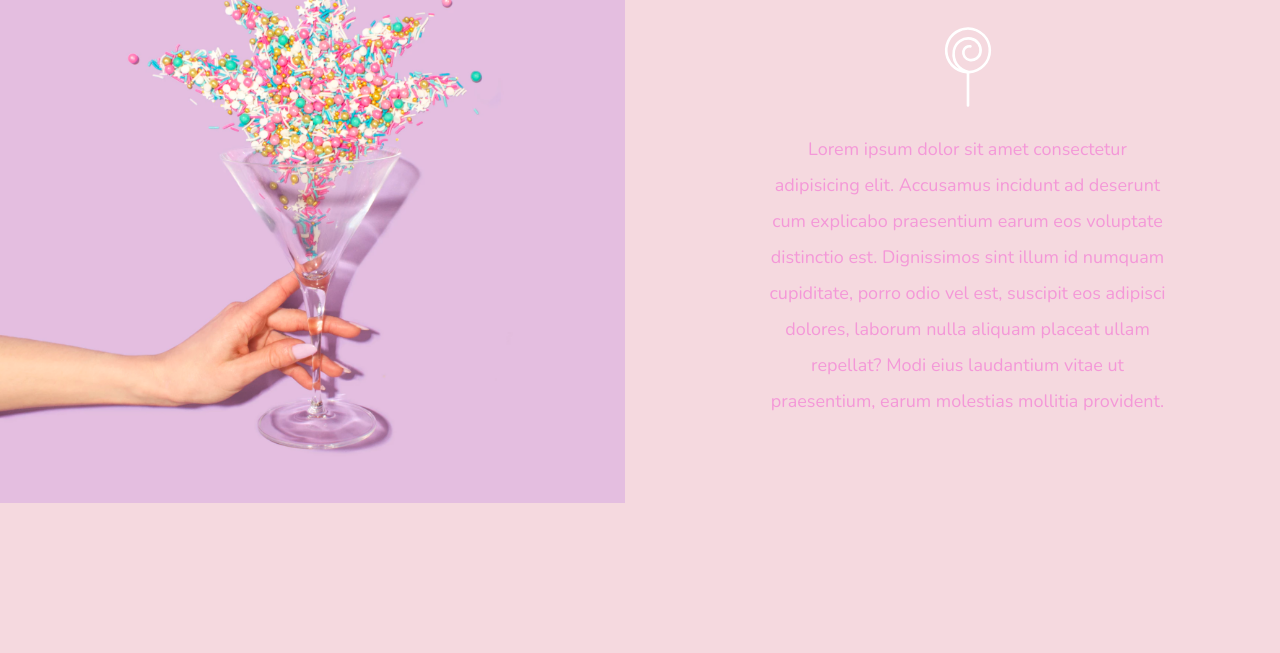
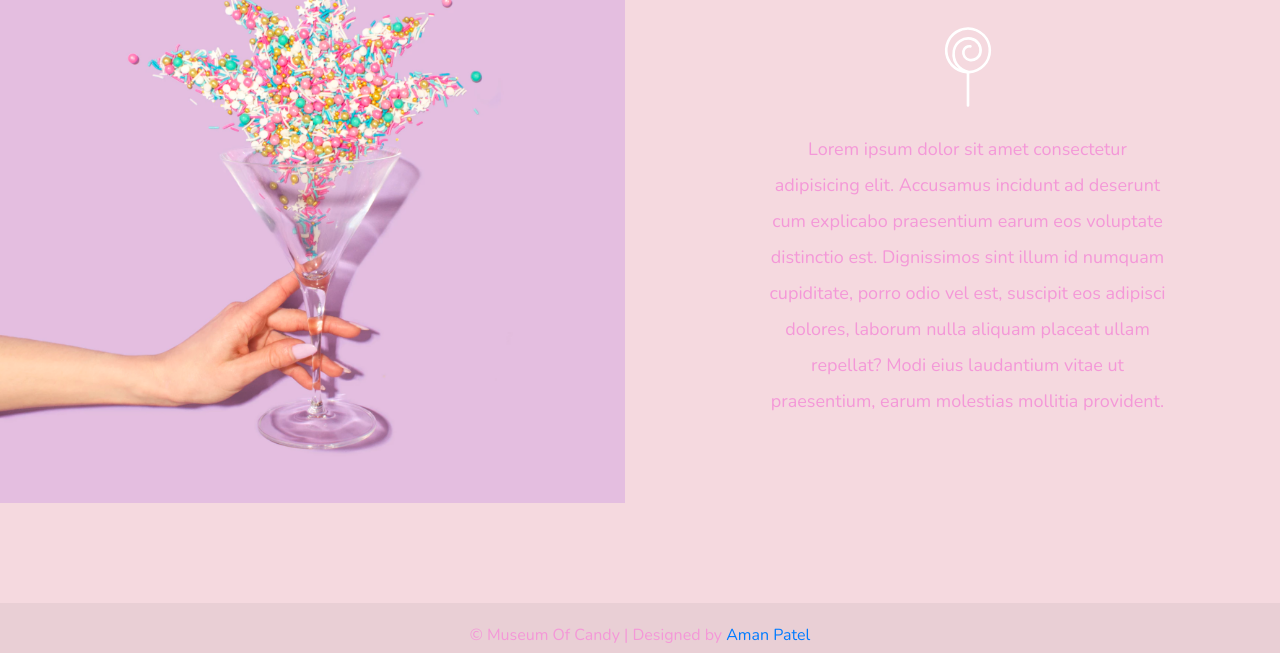
Before and after one commit to amannpatel/museum-of-candy, a plain HTML site: page index.html in a window 1280 px wide. Shown: the part 2577-3230 px from the top of the page. Before the commit the page ends 3180 px from the top, so only its background shows below. Drawn offline with nearby package versions, Linux system fonts and the light colour scheme.

Commit message:
added footer

```diff
--- a/app.css
+++ b/app.css
@@ -52,6 +52,16 @@ body {
   transition: background 500ms;
 }
 
+.footer {
+  background: #e9cfd5;
+  color: #f498d8;
+  height: 50px;
+  width: 100%;
+  text-align: center;
+  position: absolute;
+  padding-top: 20px;
+}
+
 @media (max-width: 1265px) {
   #headingGroup h1 {
     font-weight: 100;
--- a/index.html
+++ b/index.html
@@ -116,6 +116,10 @@
     </div>
   </section>
 
+  <div class="footer">
+    &copy; Museum Of Candy | Designed by <a href="https://linktr.ee/aman.patel" target="_blank">Aman Patel</a>
+  </div>
+
   <!-- Optional JavaScript -->
   <!-- jQuery first, then Popper.js, then Bootstrap JS -->
   <script src="https://code.jquery.com/jquery-3.3.1.slim.min.js"
```
